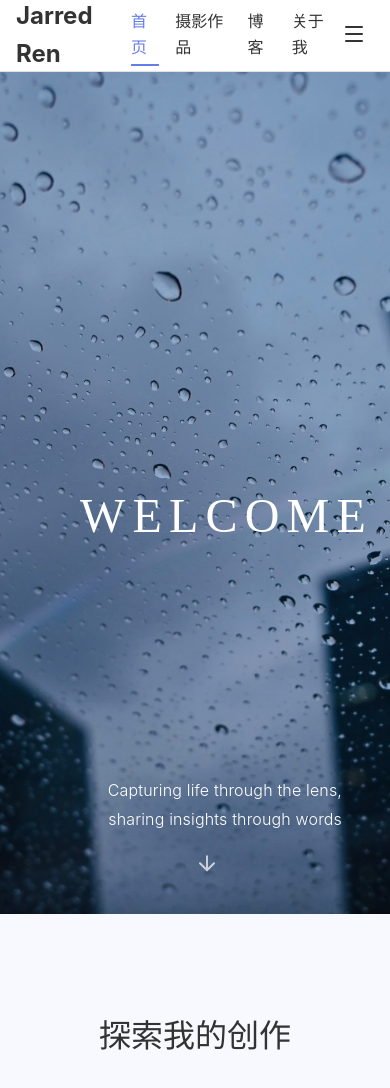
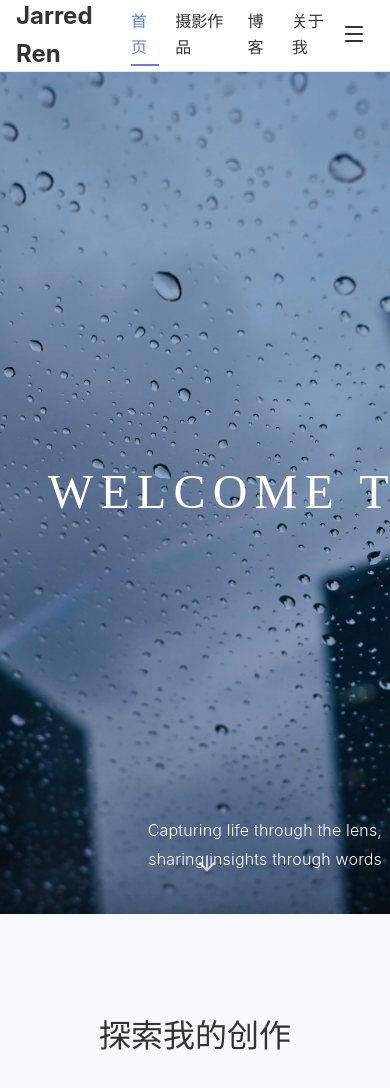
Before and after one commit to JarredRbw/Personal-Website, a React (Vite) app: page / in a window 390 px wide. Shown: the top 1088 px of the page. Built offline with nearby package versions, Linux system fonts and the light colour scheme.

Commit message:
Move title to top-left corner and subtitle to bottom-right corner

```diff
--- a/src/pages/Home.css
+++ b/src/pages/Home.css
@@ -12,8 +12,8 @@
 
 .hero-content {
   position: absolute;
-  top: 4rem;
-  left: 3rem;
+  top: 1rem;
+  left: 1rem;
   z-index: 100;
   max-width: 90%;
   width: 90%;
@@ -23,8 +23,8 @@
 
 .hero-subtitle-container {
   position: absolute;
-  bottom: 4rem;
-  right: 3rem;
+  bottom: 1rem;
+  right: 1rem;
   z-index: 100;
   max-width: 600px;
   width: 35%;
@@ -225,17 +225,17 @@
 /* 响应式设计 */
 @media (max-width: 768px) {
   .hero-content {
-    top: 2rem;
-    left: 1.5rem;
-    max-width: calc(100% - 3rem);
-    width: calc(100% - 3rem);
+    top: 0.5rem;
+    left: 0.5rem;
+    max-width: calc(100% - 1rem);
+    width: calc(100% - 1rem);
   }
 
   .hero-subtitle-container {
-    bottom: 3rem;
-    right: 3rem;
-    max-width: calc(100% - 6rem);
-    width: calc(100% - 6rem);
+    bottom: 0.5rem;
+    right: 0.5rem;
+    max-width: calc(100% - 1rem);
+    width: calc(100% - 1rem);
   }
 
   .hero h1 {
```
